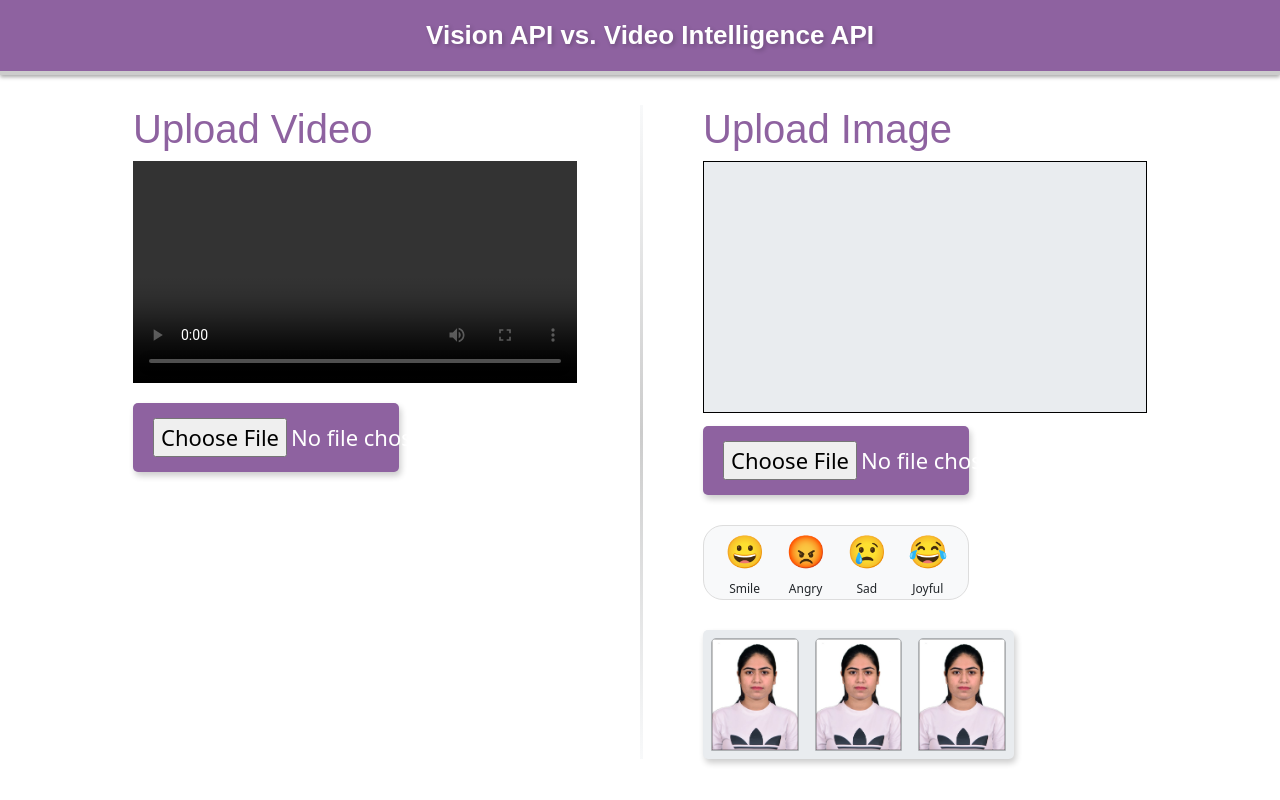
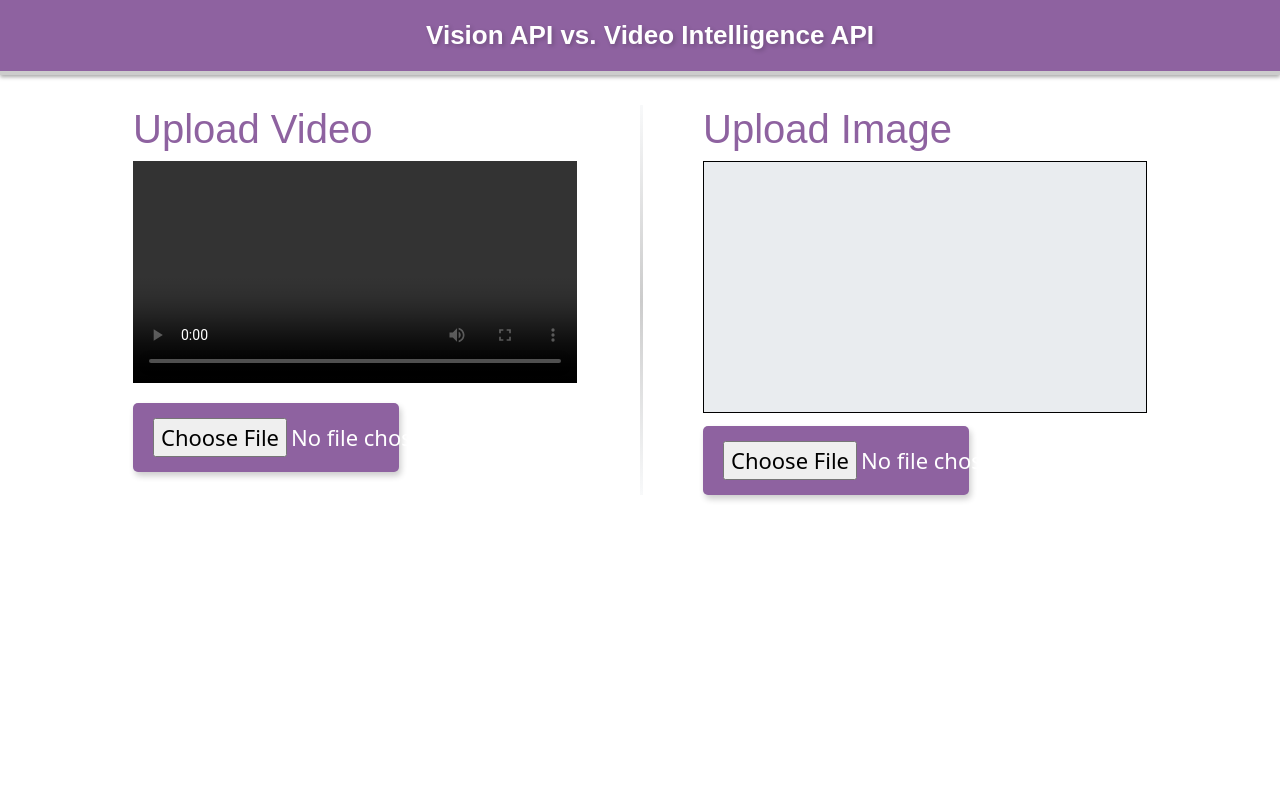
Before and after one commit to mishrarpita321/ACSProject, a React (Vite) app: page / in a window 1280 px wide. Built offline with nearby package versions, Linux system fonts and the light colour scheme.

Commit message:
vision api logic for fetching and displaying data, rendering components conditonally

```diff
--- a/package.json
+++ b/package.json
@@ -10,6 +10,7 @@
     "preview": "vite preview"
   },
   "dependencies": {
+    "axios": "^1.6.8",
     "bootstrap": "^5.3.3",
     "json-server": "^1.0.0-alpha.23",
     "react": "^18.2.0",
--- a/src/components/Combined/Combined.jsx
+++ b/src/components/Combined/Combined.jsx
@@ -14,8 +14,12 @@
     const videoRef = useRef(null);
     const [videoSrc, setVideoSrc] = useState(null);
     const [imageSrc, setImageSrc] = useState(null);
-    const [showEmoji, setShowEmoji] = useState(false);
-    const [emojiClicked, setEmojiClicked] = useState(false);
+    const [showEmojiVideo, setShowEmojiVideo] = useState(false);
+    const [showEmojiImage, setShowEmojiImage] = useState(false);
+    const [visionData, setVisionData] = useState([]);
+    const [filteredVisionData, setVisiontFilteredData] = useState(null);
+    const [visionEmojiClicked, setVisionEmojiClicked] = useState(false);
+    const [videoEmojiClicked, setVideoEmojiClicked] = useState(false);
 
     return (
         <>
@@ -32,17 +36,17 @@
                             videoRef={videoRef}
                         />
                         <UploadBtn setFileSrc={setVideoSrc} fileType="video"/>
-                        {showEmoji && <EmojiPicker setShowEmoji={setShowEmoji} setEmojiClicked={setEmojiClicked} />}
-                        {emojiClicked && <People />}
+                        {showEmojiVideo && <EmojiPicker setEmojiClicked={setEmojiClicked} />}
+                        {videoEmojiClicked && <People />}
                    </div>
                     <div className={`d-none d-lg-block ${styles.verticalLine}`}></div>
                     <div className={` col-12 d-md-none ${styles.horizontalLine}`}></div>
                     <div className={`col-12 col-md-6 ${styles.iFrameContainer}`}>
                         <h1 style={{ color: '#8e62a0', fontFamily: 'sans-serif' }}>Upload Image</h1>
                         <IFrame imageSrc={imageSrc}/>
-                        <UploadBtn setFileSrc={setImageSrc} fileType="image" />
-                        <EmojiPicker setShowEmoji={setShowEmoji} setEmojiClicked={setEmojiClicked} />
-                        <People />
+                        <UploadBtn setFileSrc={setImageSrc} fileType="image" setShowEmoji={setShowEmojiImage} setVisionData={setVisionData} />
+                        {showEmojiImage && <EmojiPicker visionData={visionData} setFilteredData={setVisiontFilteredData} setEmojiClicked={setVisionEmojiClicked} />}
+                        {visionEmojiClicked && <People filteredVisionData={filteredVisionData} />}
                     </div>
                 </div>
 
--- a/src/components/Emotion/EmojiPicker.jsx
+++ b/src/components/Emotion/EmojiPicker.jsx
@@ -1,42 +1,49 @@
 import React, { useState } from 'react';
 import styles from './EmojiPicker.module.css'; // Make sure this points to the right file
-import transformApiResponse from '../Utils/Transformdata';
+import { useEffect } from 'react';
 
-const EmojiPicker = ({setShowEmoji, setEmojiClicked}) => {
+const EmojiPicker = ({visionData, setFilteredData, setEmojiClicked}) => {
     const [selectedEmoji, setSelectedEmoji] = useState(null);
+    const [emojis, setEmojis] = useState([]);
 
-    setShowEmoji(false); //This will be set to true on successful data fetching
-    setEmojiClicked(false); //This will be set to true on click of an emoji. Based on this state, the People component will be rendered in combined component
+    useEffect(() => {
+        if (visionData && visionData.data) {
+            const uniqueEmos = visionData.data
+                .map(item => item.emo)
+                .filter((value, index, self) => self.indexOf(value) === index); // Remove duplicates
 
-    const emojis = [
-        { id: 'smile', symbol: '😀', label: 'Smile' },
-        { id: 'angry', symbol: '😡', label: 'Angry' },
-        { id: 'sad', symbol: '😢', label: 'Sad' },
-        { id: 'joyful', symbol: '😂', label: 'Joyful' }
-    ];
+            const emojiOptions = uniqueEmos.map(emo => ({
+                id: emo,
+                symbol: getEmojiSymbol(emo),
+                label: emo
+            }));
+            setEmojis(emojiOptions);
+        }
+    }, [visionData]);
+
+    const getEmojiSymbol = (emo) => {
+        switch (emo) {
+            case 'Surprise':
+                return '😀';
+            case 'Anger':
+                return '😡';
+            case 'Sorrow':
+                return '😢';
+            case 'Joyful':
+                return '😂';
+            default:
+                return '❓';
+        }
+    };
 
     const handleEmojiClick = (emojiId) => {
+        setEmojiClicked(true); //it shows the people component
         setSelectedEmoji(emojiId);
+        const data = visionData.data.filter(item => {
+            return item.emo === emojiId;
+        });
+        setFilteredData(data);
     };
-
-    const apiResponse = {
-        "timeTaken": "2sec",
-        "joyful": [
-            "https://res.cloudinary.com/demo/image/upload/c_thumb,g_face,h_200,w_200/r_max/f_auto/woman-blackdress-stairs.png"
-        ],
-        "anger": [
-            "https://res.cloudinary.com/demo/image/upload/leather_bag_gray.jpg"
-        ],
-        "sorrow": [
-            "https://res.cloudinary.com/demo/image/upload/ar_1.0,c_thumb,g_face,w_0.7/r_max/co_skyblue,e_outline/co_lightgray,e_shadow,x_5,y_8/docs/blue_sweater_model.png"
-        ],
-        "surprise": [
-            "https://res.cloudinary.com/demo/image/upload/water-park-aerial-view.jpg",
-            "https://res.cloudinary.com/demo/image/upload/v1699883548/water-park-aerial-view.jpg"
-        ]
-    };
-
-    console.log(transformApiResponse(apiResponse));
 
     return (
         <div className={styles.emojiContainer}>
--- a/src/components/People/People.jsx
+++ b/src/components/People/People.jsx
@@ -1,22 +1,23 @@
 import React from 'react';
 import styles from './People.module.css';
 
-const People = () => {
-  const people = [
-    'Nachweis_Passfoto.jpg',
-    'Nachweis_Passfoto.jpg',
-    'Nachweis_Passfoto.jpg'
-  ];
-
+const People = ({ filteredVisionData }) => {
   return (
     <div className={styles.people}>
-      {people.map((person, index) => (
+      {filteredVisionData.map((person, index) => (
         <div key={index} className={styles.imgcontainer}>
-          <img src={person} alt={`Person ${index + 1}`} className={styles.image} />
+          {person.faces.map((face, idx) => (
+            <img
+              key={face.id}
+              src={face.img}
+              alt={`Person ${idx + 1}`}
+              className={styles.image}
+            />
+          ))}
         </div>
       ))}
     </div>
   );
 };
 
-export default People;
+      export default People;
--- a/src/components/UploadButton/UploadBtn.jsx
+++ b/src/components/UploadButton/UploadBtn.jsx
@@ -1,15 +1,55 @@
 import React, { useState } from 'react';
 import styles from './UploadBtn.module.css';
+import axios from 'axios';
+import transformApiResponse from '../Utils/Transformdata';
 
-const UploadBtn = ({ widthInPercentage = "60%", setFileSrc, setShowEmoji, fileType }) => {
-    const handleFileChange = (e) => {
+const UploadBtn = ({ widthInPercentage = "60%", setFileSrc, setShowEmoji, fileType, setVisionData }) => {
+    const apiResponse = {
+        "timeTaken": "2sec",
+        "joyful": [
+            "https://res.cloudinary.com/demo/image/upload/c_thumb,g_face,h_200,w_200/r_max/f_auto/woman-blackdress-stairs.png"
+        ],
+        "anger": [
+            "https://res.cloudinary.com/demo/image/upload/leather_bag_gray.jpg"
+        ],
+        "sorrow": [
+            "https://res.cloudinary.com/demo/image/upload/ar_1.0,c_thumb,g_face,w_0.7/r_max/co_skyblue,e_outline/co_lightgray,e_shadow,x_5,y_8/docs/blue_sweater_model.png"
+        ],
+        "surprise": [
+            "https://res.cloudinary.com/demo/image/upload/water-park-aerial-view.jpg",
+            "https://res.cloudinary.com/demo/image/upload/v1699883548/water-park-aerial-view.jpg"
+        ]
+    };
+
+    const handleFileChange = async (e) => {  // Added async keyword here
         const file = e.target.files[0];
         if (file) {
             const url = URL.createObjectURL(file);
             setFileSrc(url);
+            const formData = new FormData();
+            formData.append('image', file);
+            console.log('image', file);
+
+            const visionData = transformApiResponse(apiResponse);
             setShowEmoji(true);
+            setVisionData(visionData);
+
+            // try {
+            //     const response = await axios.post('http://localhost:3000/upload', formData, {
+            //         headers: {
+            //             'Content-Type': 'multipart/form-data'
+            //         },
+            //     });
+            //     console.log(`data from api ${response.data}`);
+            //     if (response.status === 200) {
+            //         setShowEmoji(true);
+            //     }
+            // } catch (error) {
+            //     console.error('Error:', error);
+            // }
         }
     };
+
     return (
         <div className={styles.uploadbtn} style={{ '--btnWidth': widthInPercentage }}>
             <input
```
Also changed, not shown: 1 other file (tests, documents, lock files or other folders).
